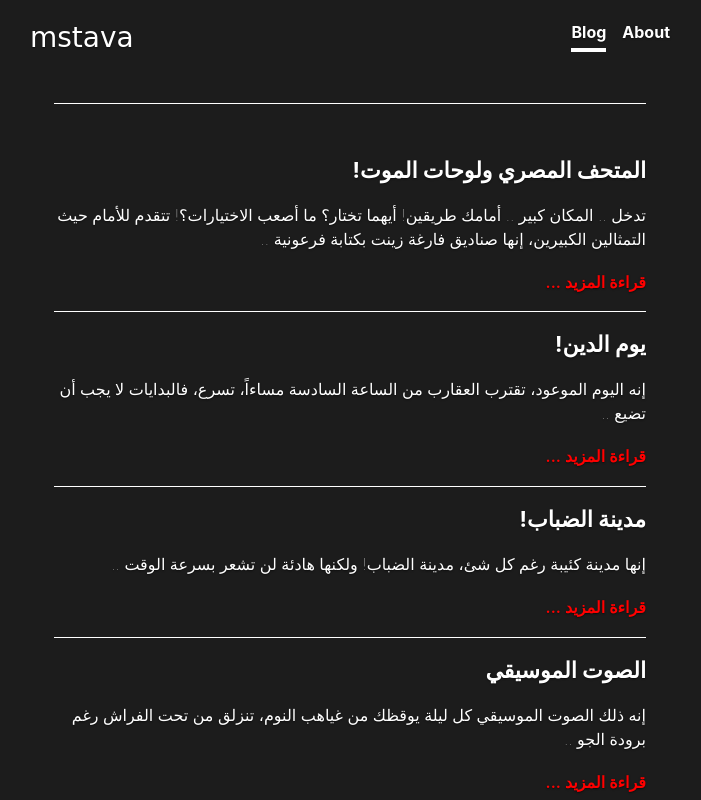
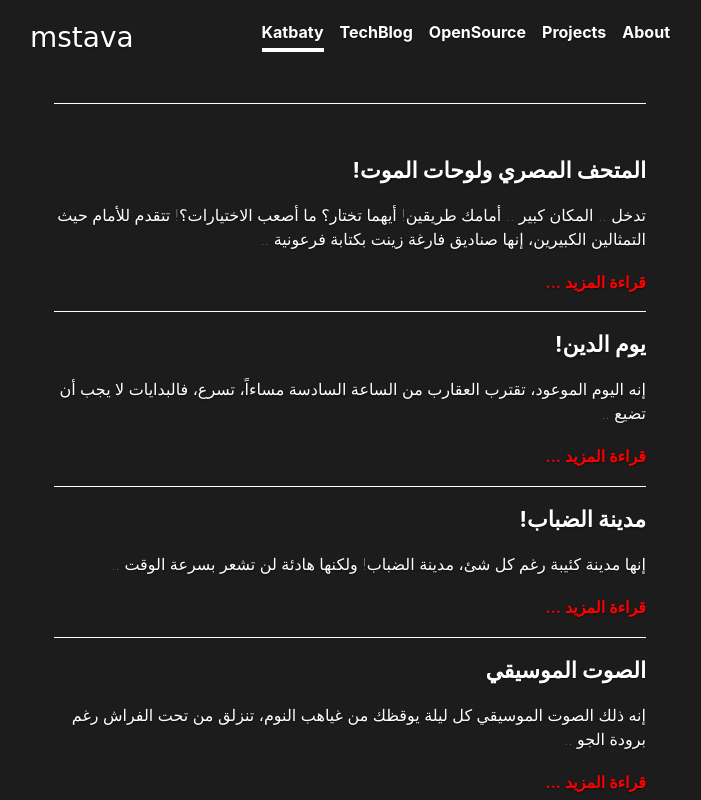
Before and after one commit to Mstava/mstava.github.io, a plain HTML site: page index.html in a window 1280 px wide. Shown: the top 800 px of the page, without its empty margins (290-991 px from the left). Drawn offline with Linux system fonts and the light colour scheme; a web font is replaced by a local one.

Commit message:
Add more nav links

```diff
--- a/index.html
+++ b/index.html
@@ -27,7 +27,10 @@
           <h3 class="masthead-brand text-center"><a href="">mstava</a></h3>
           <nav class="nav nav-masthead justify-content-center">
               <a class="nav-link" href="about.html">About</a>
-            <a class="nav-link active" href="">Blog</a>
+            <a class="nav-link" href="about.html">Projects</a>
+            <a class="nav-link" href="about.html">OpenSource</a>
+            <a class="nav-link" href="about.html">TechBlog</a>
+            <a class="nav-link active" href="">Katbaty</a>
           </nav>
         </div>
       </header>
```
